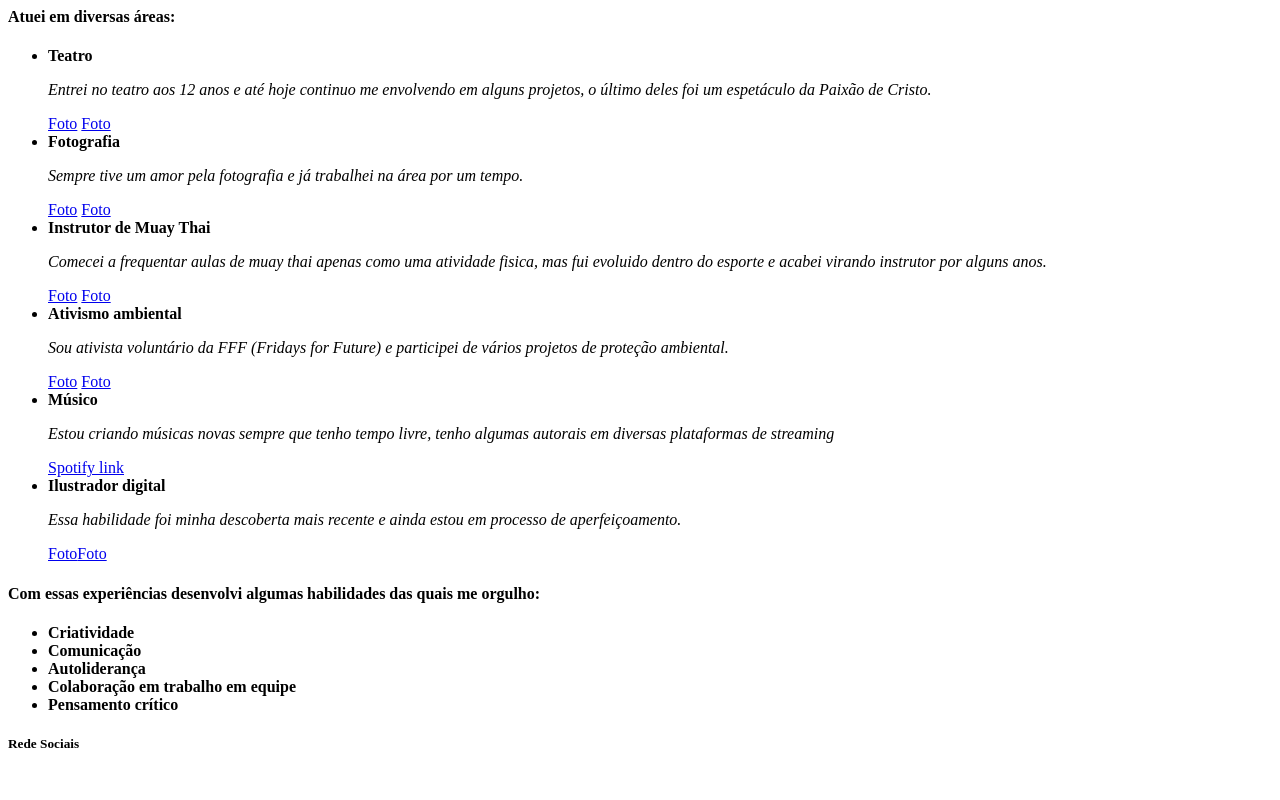
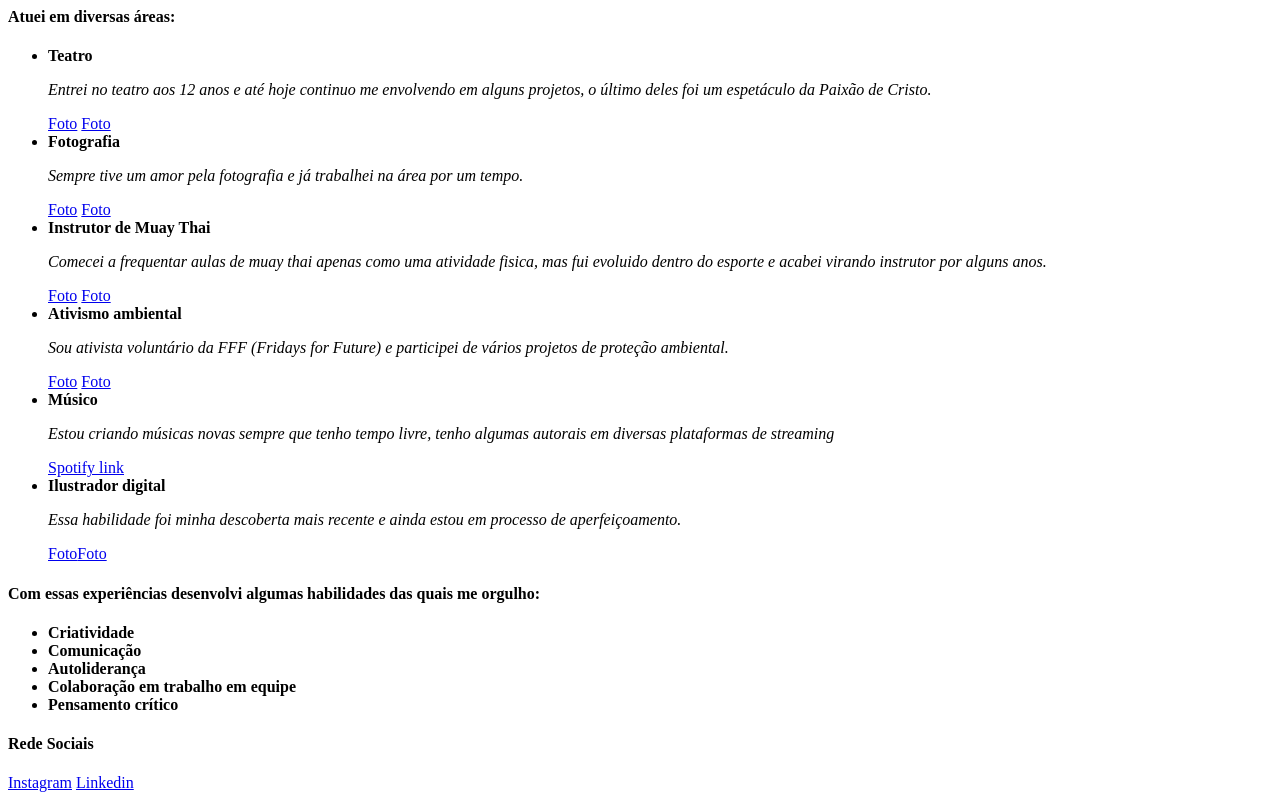
Before and after one commit to VitorHugodeOliv/VitorHugodeOliv.github.io, a plain HTML site: page index.html in a window 1280 px wide. Shown: the part 548-1348 px from the top of the page. Before the commit the page ends 1322 px from the top, so only its background shows below. Drawn offline with Linux system fonts and the light colour scheme.

Commit message:
Minhas redes sociais

```diff
--- a/index.html
+++ b/index.html
@@ -69,7 +69,9 @@
      </ul>
 
 
-     <p><h5 id="Rede Sociais">Rede Sociais</h5></p>
+     <p><h4 id="Rede Sociais">Rede Sociais</h4></p>
+     <a href="https://www.instagram.com/vishigo/"target="_blank">Instagram</a>
+     <a href="https://www.linkedin.com/in/vitor-hugo-de-oliveira-ribeiro/"target="_blank">Linkedin</a>
 
 
 
```
